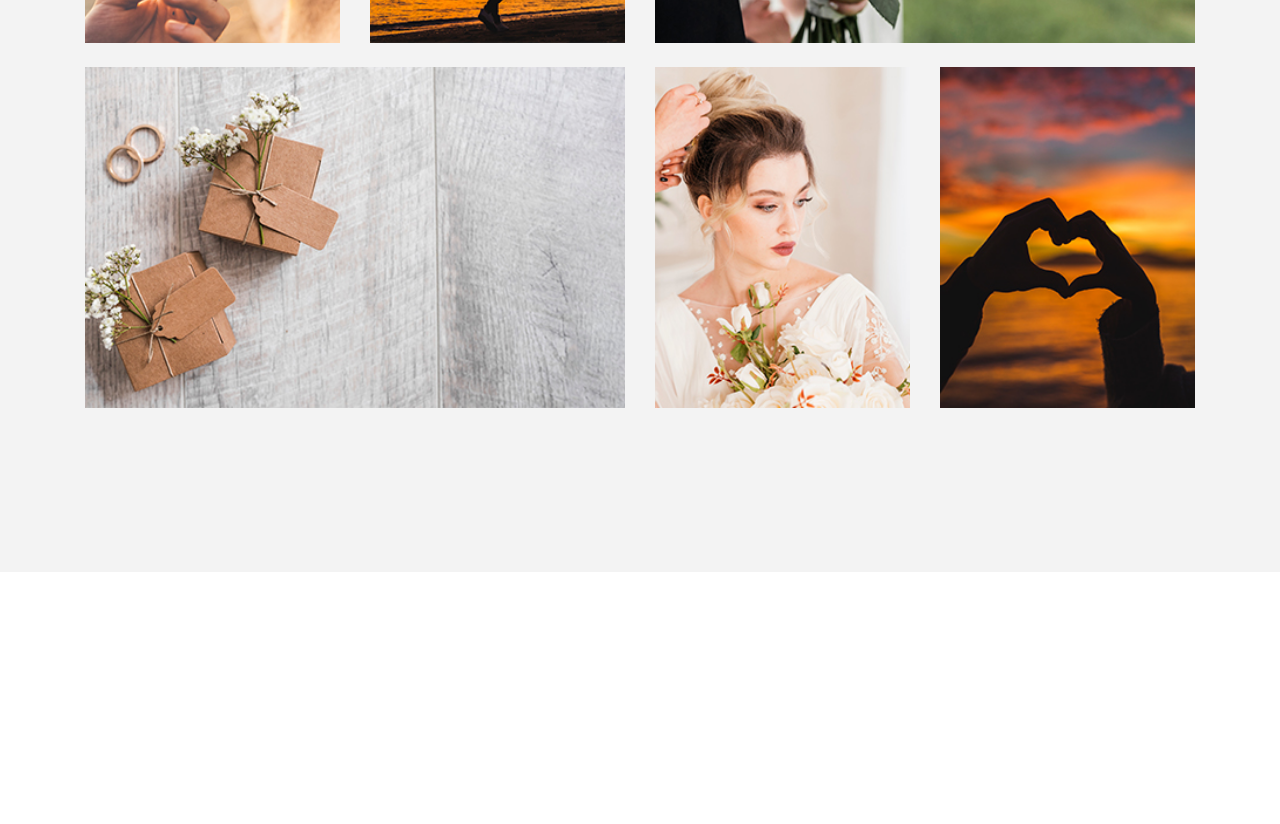
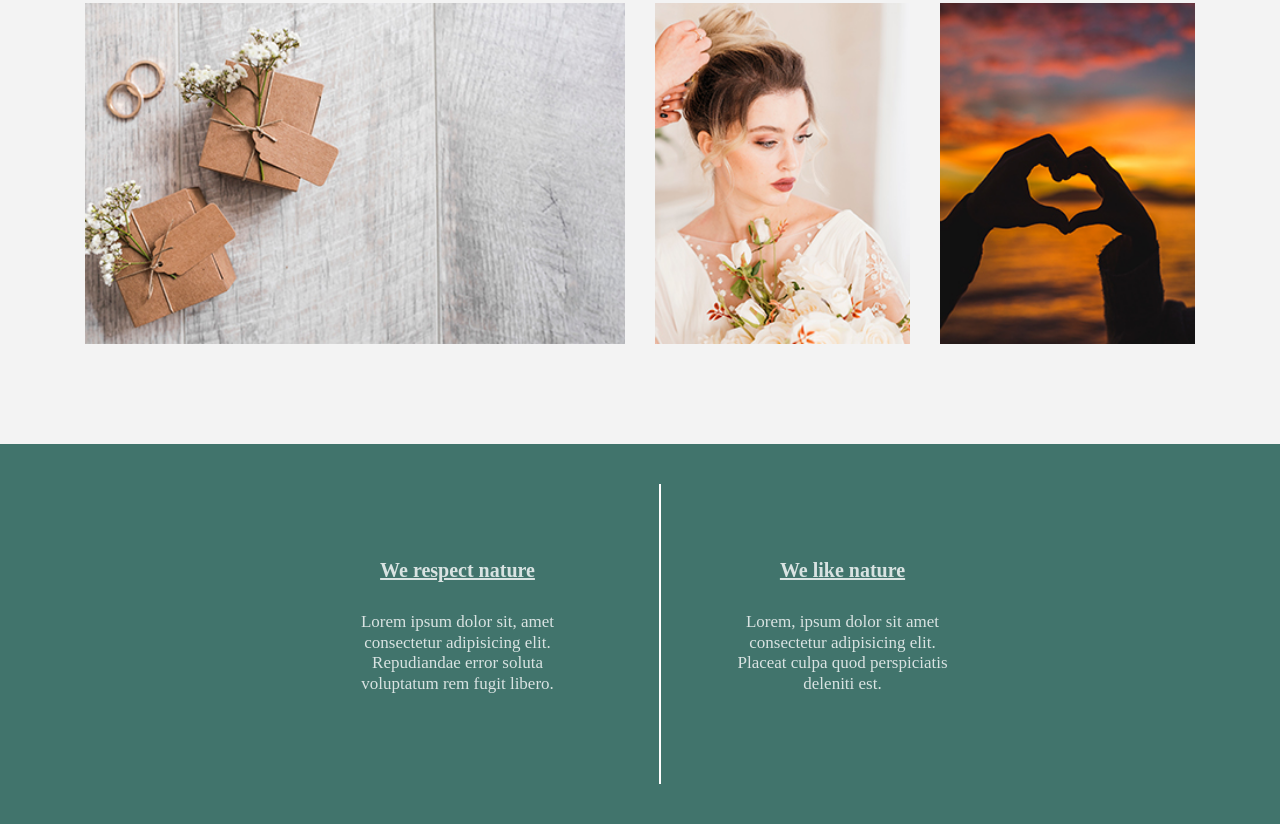
Before and after one commit to OLEKSII-DROZDIUK/six-test, a website: page index.html in a window 1280 px wide. Shown: the part 1658-2482 px from the top of the page. Before the commit the page ends 2262 px from the top, so only its background shows below. Drawn offline with nearby package versions, Linux system fonts and the light colour scheme; a web font is replaced by a local one.

Commit message:
add section nature

```diff
--- a/index.html
+++ b/index.html
@@ -41,7 +41,7 @@
          </div>
        </nav>
    </header>
-   <section class="photo-preview jumbotron jumbotron-fluid">
+   <section class="photo-preview jumbotron-fluid">
       <div class="photo-preview_conteiner">
          <p class="photo-preview_conteiner__text text-center">Lorem ipsum dolor sit amet consectetur adipisicing elit. Repudiandae maxime quas esse velit laborum omnis ex ullam voluptatibus eligendi alias pariatur, laudantium eum delectus beatae excepturi soluta repellendus recusandae dicta cum ipsum tenetur non dolor?</p>
          <div class="photo-preview_conteiner-img container mb-5">
@@ -58,6 +58,19 @@
          </div>
       </div>
    </section>
+   <section class="nature d-flex justify-content-center align-items-center">
+         <div class="nature_conteiner">
+            <div class="nature_conteiner-respect text-center">
+               <h2>We respect nature</h2>
+               <p>Lorem ipsum dolor sit, amet consectetur adipisicing elit. Repudiandae error soluta voluptatum rem fugit libero.</p>
+            </div>
+            <div class="nature_conteiner-line"></div>
+            <div class="nature_conteiner-like text-center">
+               <h2>We like nature</h2>
+               <p>Lorem, ipsum dolor sit amet consectetur adipisicing elit. Placeat culpa quod perspiciatis deleniti est.</p>
+            </div>
+         </div>
+   </section>
 
 
 
--- a/src/less/_color.less
+++ b/src/less/_color.less
@@ -1,2 +1,5 @@
 @blue: aqua;
 @mainBg: #f3f3f3;
+@natureBg: #41746c;
+@natureTittle: #d9e3e2;
+@natureText: #d9e3e2;
--- /dev/null
+++ b/src/less/sections/_nature.less
@@ -0,0 +1,51 @@
+.nature {
+    background: @natureBg;
+    height: 380px;
+
+
+    .nature_conteiner {
+        width: 60%;
+        display:flex;
+        justify-content: space-between;
+        align-items: center;
+
+        .nature_conteiner-line{
+            border-left: 2px solid #ffffff;
+            height: 300px;
+        }
+
+        .nature_conteiner-respect,
+        .nature_conteiner-like {
+            font-family: 'Abhaya Libre', serif;
+            display: flex;
+            flex-direction: column;
+
+            h2 {
+                font-size:20px;
+                font-weight: bold;
+                color:@natureTittle;
+                text-decoration: underline;
+                margin-bottom: 30px;
+            }
+
+            p {
+                font-size:17px;
+                color:@natureText;
+                width: 60%;
+                align-self: center;
+                line-height: 1.2;
+            }
+        }
+    }
+}
+
+
+@media @max1200 {
+    .nature {
+
+        .nature_conteiner {
+            width: 100%!important;
+        }
+
+    }
+}
--- a/src/less/sections/sections.less
+++ b/src/less/sections/sections.less
@@ -1,2 +1,3 @@
 @import "_header.less";
 @import "_photo-prev.less";
+@import "_nature.less";
```
Also changed, not shown: build/css/style.css, 1 other file.
